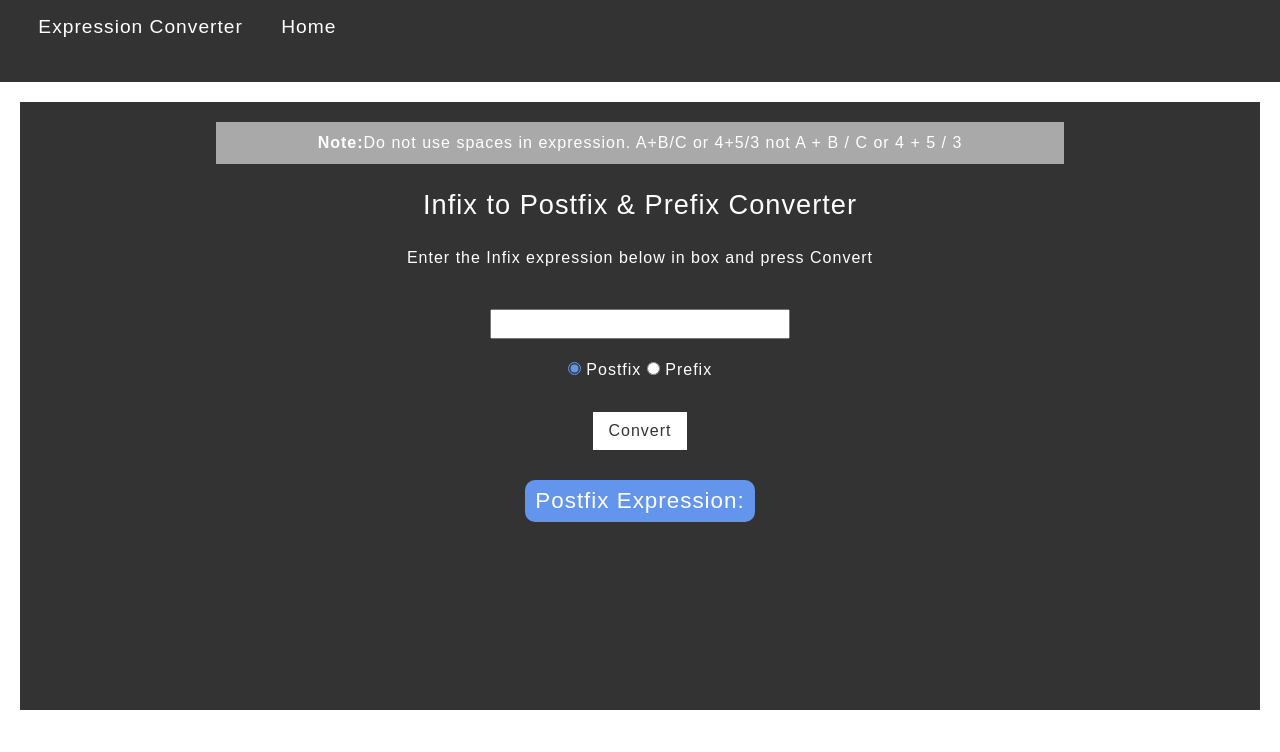
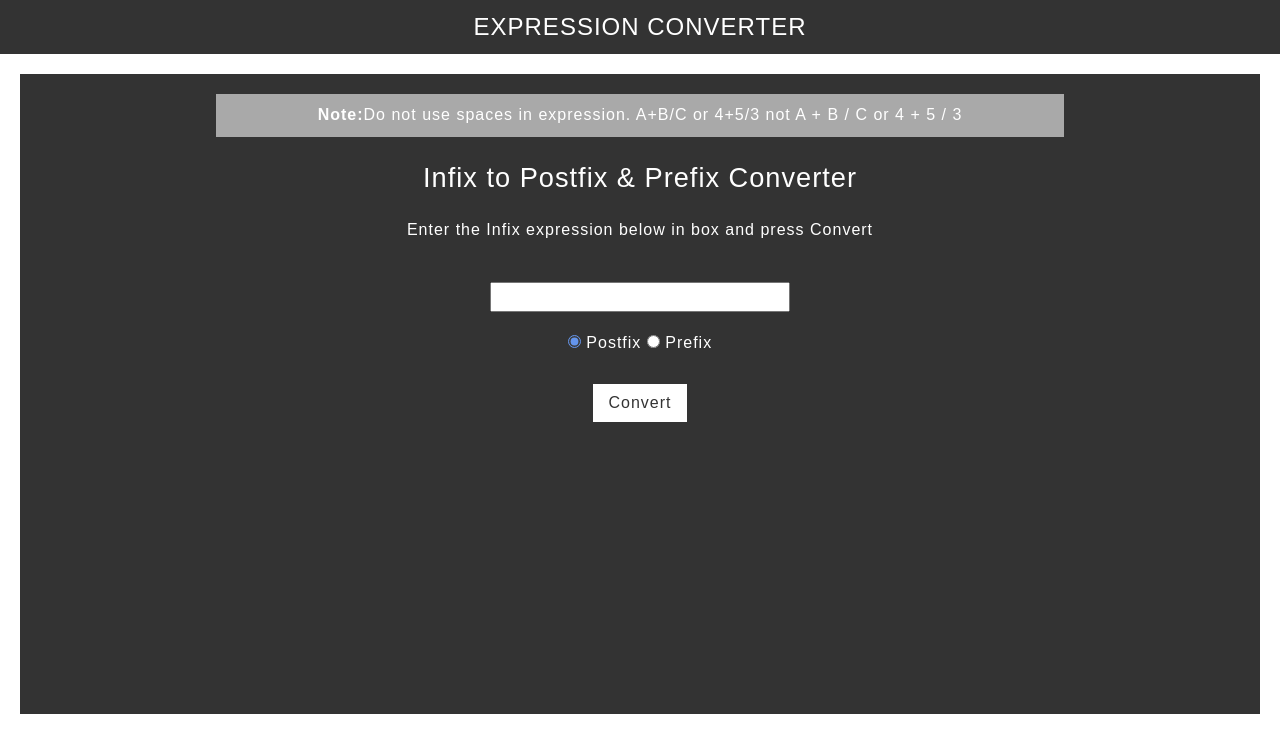
Before and after one commit to dishabajaj1704/Expression-Converter, a plain HTML site: page index.html in a window 1280 px wide. Both pictures are taken after a click on the link "Convert". Drawn offline with Linux system fonts and the light colour scheme.

Commit message:
Required changes made

```diff
--- a/Infix-Postfix.js
+++ b/Infix-Postfix.js
@@ -33,6 +33,9 @@ convert.addEventListener('click', showAns)
 
 function showAns(evt) {
     inputf = document.getElementById('inputf').value;
+    if (inputf == "") {
+        window.alert("TextField is empty!");
+    } else {
         infix_Array = [...inputf];
         const inputLength = infix_Array.length
         items = Array(inputLength).fill(0);
@@ -47,9 +50,11 @@ function showAns(evt) {
             postfix_ans.setAttribute('class', 'ans');
             postfix_ans.innerHTML = "Postfix Expression: " + postfix;
             console.log(items);
+        }
+
 
     }
-    else if (prefix_rb.checked) {
+    if (prefix_rb.checked) {
         let q = 0;
         var reversedArray = infix_Array.reverse();
         for (let i = 0; i < reversedArray.length; i++) {
--- a/index.html
+++ b/index.html
@@ -13,21 +13,10 @@
 <body>
     <section>
         <nav>
-
-            <ul>
-                <li id="logo">
-                    <img id="logo" src="images/logo.png" alt="">
-                </li>
-                <li>
-                    <a href="#">Expression Converter</a>
-                </li>
-                <li id="home">
-                    <a href="#">Home</a>
-                </li>
-            </ul>
+            <h2 class="heading">Expression Converter</h1>
         </nav>
     </section>
-    <section class="main bg-black m-20">
+    <section class="bg-black m-20">
         <div class="container p-10">
             <div id="note" class="m-t-10 p-10 text-center">
                 <p><span>Note:</span>Do not use spaces in expression. A+B/C or 4+5/3 not A + B / C or 4 + 5 / 3
--- a/style.css
+++ b/style.css
@@ -7,7 +7,7 @@
 .container {
     width: 70%;
     margin: 0 auto;
-    height: 38rem;
+    height: 40rem;
 }
 
 ul {
@@ -82,3 +82,8 @@ input[type=radio] {
     border-radius: 10px;
     margin-top: 30px;
 }
+
+.heading {
+    font-size: 1.5rem;
+    text-align: center;
+}
```
Also changed, not shown: images/logo.png (added). Lines whose indentation alone changed are shown as unchanged.
